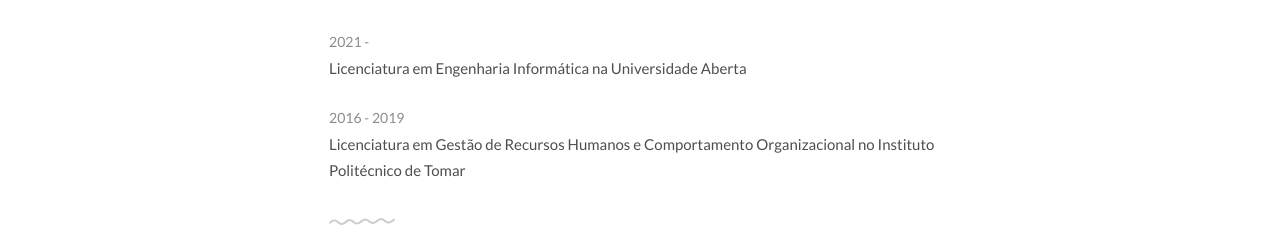
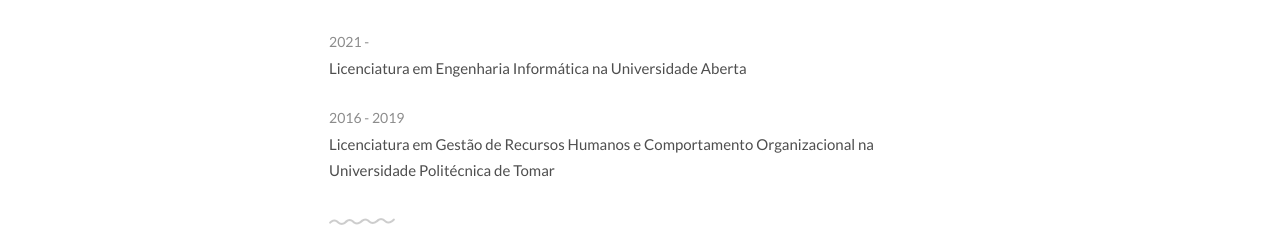
Before and after one commit to marcoacmaia/marcoacmaia.github.io, a plain HTML site: page index.html in a window 1280 px wide. Shown: the part 1260-1493 px from the top of the page. Drawn offline with Linux system fonts and the light colour scheme.

Commit message:
Update index.html

```diff
--- a/index.html
+++ b/index.html
@@ -114,7 +114,7 @@
 			</ul>
 			<ul class="award-list list-flat">
 				<li>2016 - 2019</li>
-				<li>Licenciatura em Gestão de Recursos Humanos e Comportamento  Organizacional no Instituto Politécnico de Tomar</li>
+				<li>Licenciatura em Gestão de Recursos Humanos e Comportamento  Organizacional na Universidade Politécnica de Tomar</li>
 
 			</ul>
 		</div>
```
